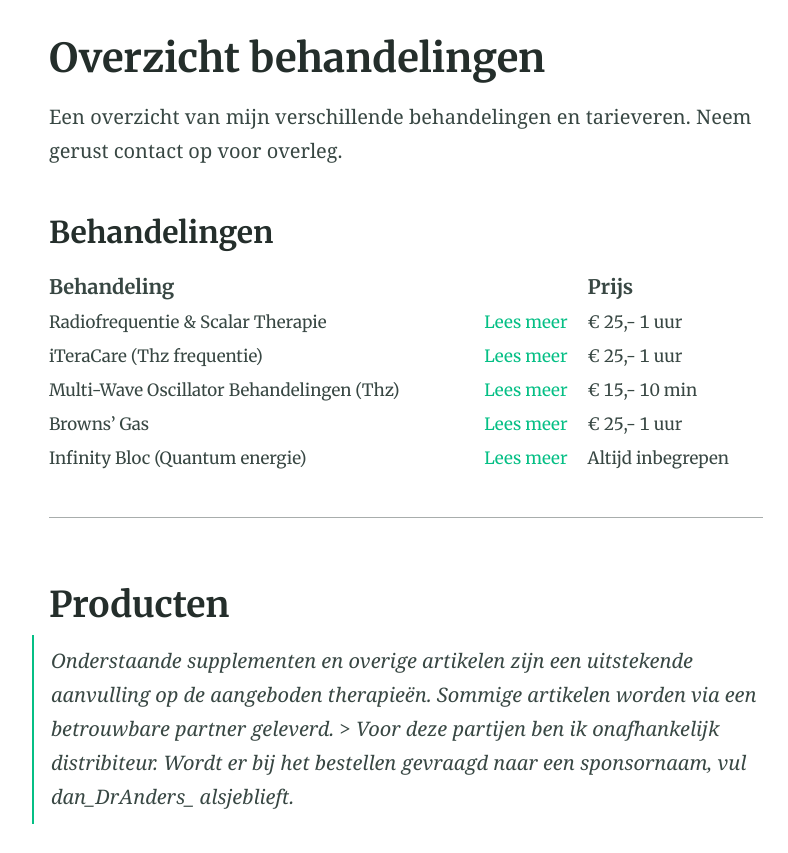
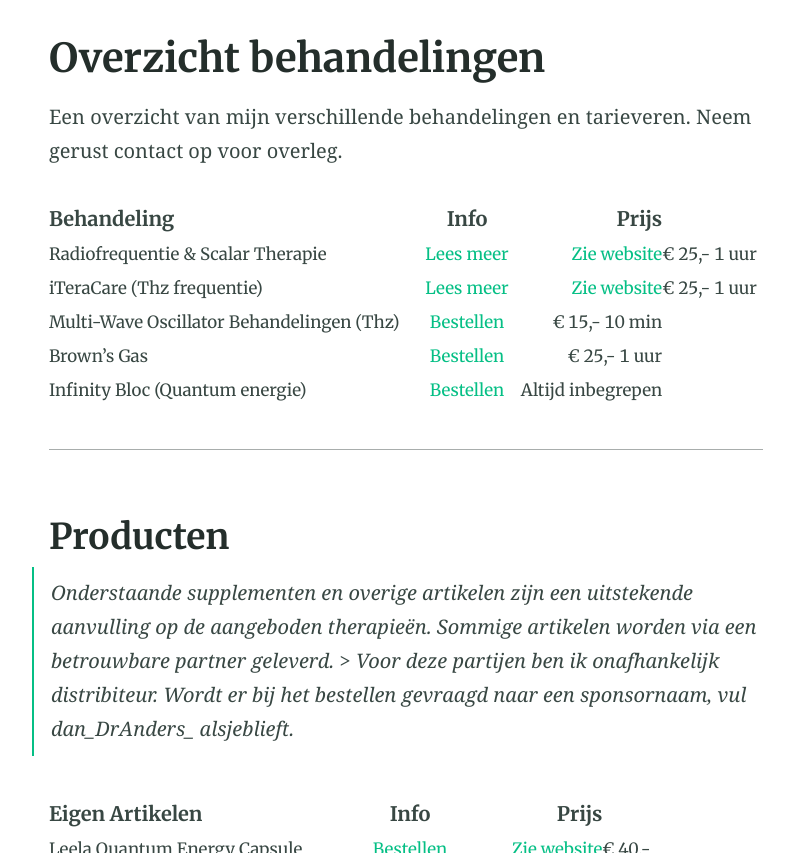
Before and after one commit to dokteranders/dokteranders.com, a Jekyll site: the page built from behandelingen.md, in a window 1280 px wide and 900 px high, scrolled down 381 px, cut to the strip 47-900 px from the top of the window. Shown: the whole strip, without its empty margins (234-1022 px from the left). Built offline with Jekyll 4.4.1, drawn with Linux system fonts in a browser that asks for light colours; some of the changed text lies outside the part shown.

Commit message:
Update behandelingen.md

```diff
--- a/behandelingen.md
+++ b/behandelingen.md
@@ -6,15 +6,13 @@ aside: false
 
 Een overzicht van mijn verschillende behandelingen en tarieveren. Neem gerust contact op voor overleg.
 
-### Behandelingen
-
-| **Behandeling**                            	|                         	|  **Prijs**        |
-|-------------------------------------------	|------------------------	  |-----------------	|
-| Radiofrequentie & Scalar Therapie         	| [Lees meer](http://#/)  	| € 25,- 1 uur    	|
-| iTeraCare (Thz frequentie)                	| [Lees meer](http://#/) 	  | € 25,- 1 uur    	|
-| Multi-Wave Oscillator Behandelingen (Thz) 	| [Lees meer](http://#/](https://dokteranders.com/blog/multiwave/2023/06/12/Over-de-MWO/))   	| € 15,- 10 min   	|
-| Browns' Gas                               	| [Lees meer](http://#/) 	  | € 25,- 1 uur    	|
-| Infinity Bloc (Quantum energie)           	| [Lees meer](http://#/) 	  | Altijd inbegrepen 	|
+| **Behandeling** | **Info** | **Prijs** |
+|--------|:-------:|-------:|
+| Radiofrequentie & Scalar Therapie | [Lees meer](http://#/) | [Zie website](https://vidafyglobal.com/dranders) | € 25,- 1 uur
+| iTeraCare (Thz frequentie) | [Lees meer](http://#/)  | [Zie website](https://dokteranders.neumie.com/) | € 25,- 1 uur
+| Multi-Wave Oscillator Behandelingen (Thz) | [Bestellen](#/contact/) | € 15,- 10 min
+| Brown's Gas | [Bestellen](https://vidafyglobal.com/dranders) |€ 25,- 1 uur
+| Infinity Bloc (Quantum energie) | [Bestellen](#/contact/)  | Altijd inbegrepen
 
 ---
 
@@ -22,28 +20,23 @@ Een overzicht van mijn verschillende behandelingen en tarieveren. Neem gerust co
 
 > Onderstaande supplementen en overige artikelen zijn een uitstekende aanvulling op de aangeboden therapieën. Sommige artikelen worden via een betrouwbare partner geleverd. > Voor deze partijen ben ik onafhankelijk distribiteur. Wordt er bij het bestellen gevraagd naar een sponsornaam, vul dan_DrAnders_ alsjeblieft.
 
-| **Eigen Artikelen**                         |                         	|  **Prijs**        |
-|-------------------------------------------	|------------------------	  |-----------------	|
-| Leela Quantum Energy Capsule    	          | [Bestellen](#/contact/)                               | € 40,-          	|
-| Shilajit (+85 mineralen)                  	| [Bestellen](#/contact/)                               | € 75,- (50 gram)	|
-| Carbon 60 (sterkste antioxidant)            | [Bestellen](#/contact/)                             	| € 40,- (100 ml)  	|
-| MMS                                         | [Bestellen](#/contact/)                             	| € 20,- (100 ml)  	|
-| Colloidaal Zilver                           | [Bestellen](#/contact/)                             	| € 10,- (100 ml)  	|
-|                                                      	|                 	|
-| **Onafhankelijke distribiteur** 	          |                                                      	|                 	|
-| IteraCare                       	          | [Bestellen](https://www.thzforyou.nl/producten-thz/) 	| Vanaf € 500,-   	|
-| Neumi - Nano supplement                    	| [Bestellen](https://dokteranders.neumi.com/)         	| [Zie website](https://dokteranders.neumie.com/)     	|
-| Vydafy - Nano supplement        	          | [Bestellen](https://vidafyglobal.com/dranders)       	| [Zie website](https://vidafyglobal.com/dranders)
+| **Eigen Artikelen** | **Info** | **Prijs** |
+|--------|:-------:|-------:|
+| Leela Quantum Energy Capsule | [Bestellen](https://www.thzforyou.nl/producten-thz/) | [Zie website](https://vidafyglobal.com/dranders) | € 40,-
+| Shilajit (+85 mineralen) | [Bestellen](https://dokteranders.neumi.com/) | [Zie website](https://dokteranders.neumie.com/) | € 75,- (50 gram)
+| Carbon 60 (sterkste antioxidant) | [Bestellen](#/contact/) | € 40,- (100 ml)
+| MMS | [Bestellen](https://vidafyglobal.com/dranders) | [Zie website](https://vidafyglobal.com/dranders) | € 20,- (100 ml)
+| Colloidaal Zilver | [Bestellen](#/contact/)  | € 10,- (100 ml)
 
----
+--
 
-
-| Product | Info | Prijs |
+| **Onafhankelijke distribiteur** | **Info** | **Prijs** |
 |--------|:-------:|-------:|
 | iteraCare | [Bestellen](https://www.thzforyou.nl/producten-thz/) | [Zie website](https://vidafyglobal.com/dranders)
 | Neumi - Nano supplement | [Bestellen](https://dokteranders.neumi.com/) | [Zie website](https://dokteranders.neumie.com/)
 | Vydafy - Nano supplement | [Bestellen](https://vidafyglobal.com/dranders) | [Zie website](https://vidafyglobal.com/dranders)
 
+---
 --
 
 Interesse of vragen? Neem dan direct contact op:
```
